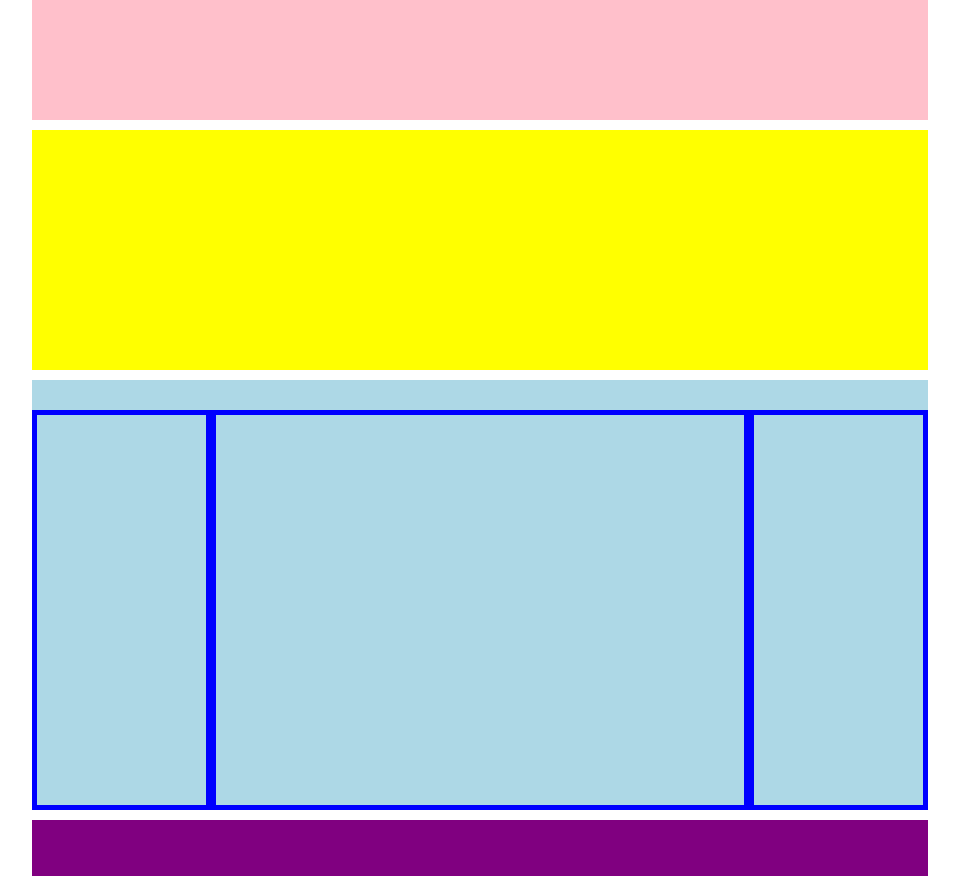
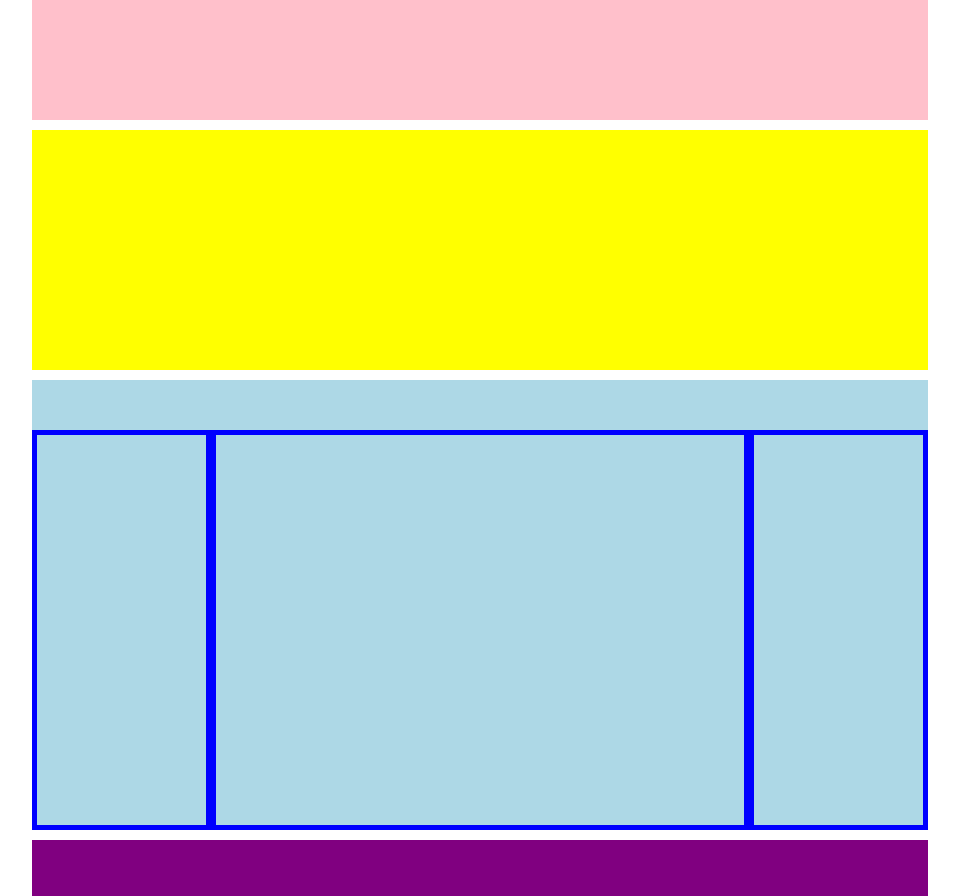
Before and after one commit to framoles/htmlcss-struttura-wp, a plain HTML site: page index.html in a window 1280 px wide. Shown: the whole page, without its empty margins (160-1119 px from the left). Drawn offline with Linux system fonts and the light colour scheme.

Commit message:
correzione

```diff
--- a/index.html
+++ b/index.html
@@ -1,10 +1,12 @@
 <!DOCTYPE html>
 <html lang="en" dir="ltr">
+
 <head>
   <meta charset="utf-8">
   <title></title>
   <link rel="stylesheet" href="style.css">
 </head>
+
 <body>
   <div class="container">
     <header>
@@ -18,6 +20,10 @@
       </div>
 
       <div class="lightblue clearfix">
+
+        <div class="head-lightblu">
+
+        </div>
         <div class="elem1">
 
         </div>
@@ -36,4 +42,5 @@
     </footer>
   </div>
 </body>
+
 </html>
--- a/style.css
+++ b/style.css
@@ -21,9 +21,14 @@
   margin-bottom: 10px;
 }
 
+
+
 .lightblue{
   background-color: lightblue;
-  padding-top: 30px;
+}
+
+.head-lightblu{
+  height: 50px;
 }
 
 .purple{
```
Lines whose indentation alone changed are shown as unchanged.
